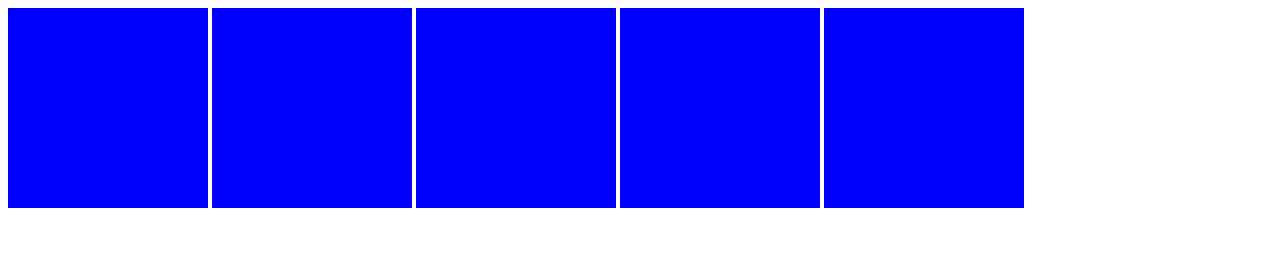
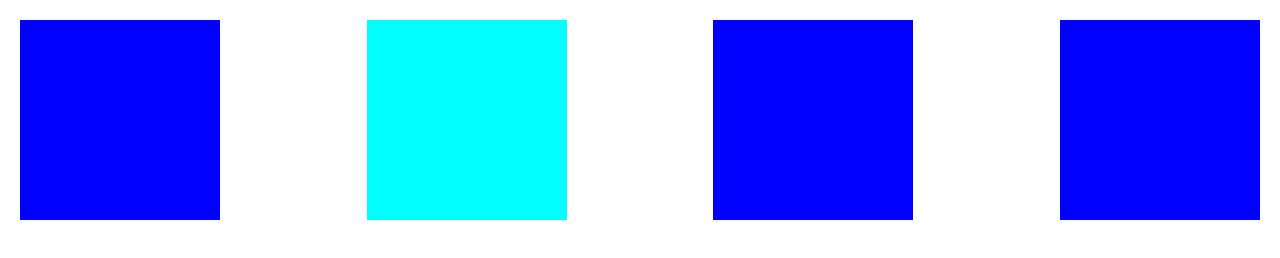
Before and after one commit to project815/htmlStudy, a plain HTML site: page inline-block.html in a window 1280 px wide. Drawn offline with Linux system fonts and the light colour scheme.

Commit message:
display:flex, main, cross axis : justify-content, align-items

```diff
--- a/inline-block.html
+++ b/inline-block.html
@@ -8,18 +8,28 @@
     <meta name="viewport" content="width=device-width, initial-scale=1.0" />
     <title>Document</title>
     <style>
+      body {
+        /* height: 200px; */
+        /* height: 100vh; */
+        margin: 20px;
+        display: flex;
+        justify-content: space-between;
+        align-items: center;
+      }
       div {
-        display: inline-block;
+        /* display: inline-block; */
         background-color: blue;
         height: 200px;
         width: 200px;
+      }
+      #second {
+        background-color: aqua;
       }
     </style>
   </head>
   <body>
     <div></div>
-    <div></div>
-    <div></div>
+    <div id="second"></div>
     <div></div>
     <div></div>
   </body>
```
